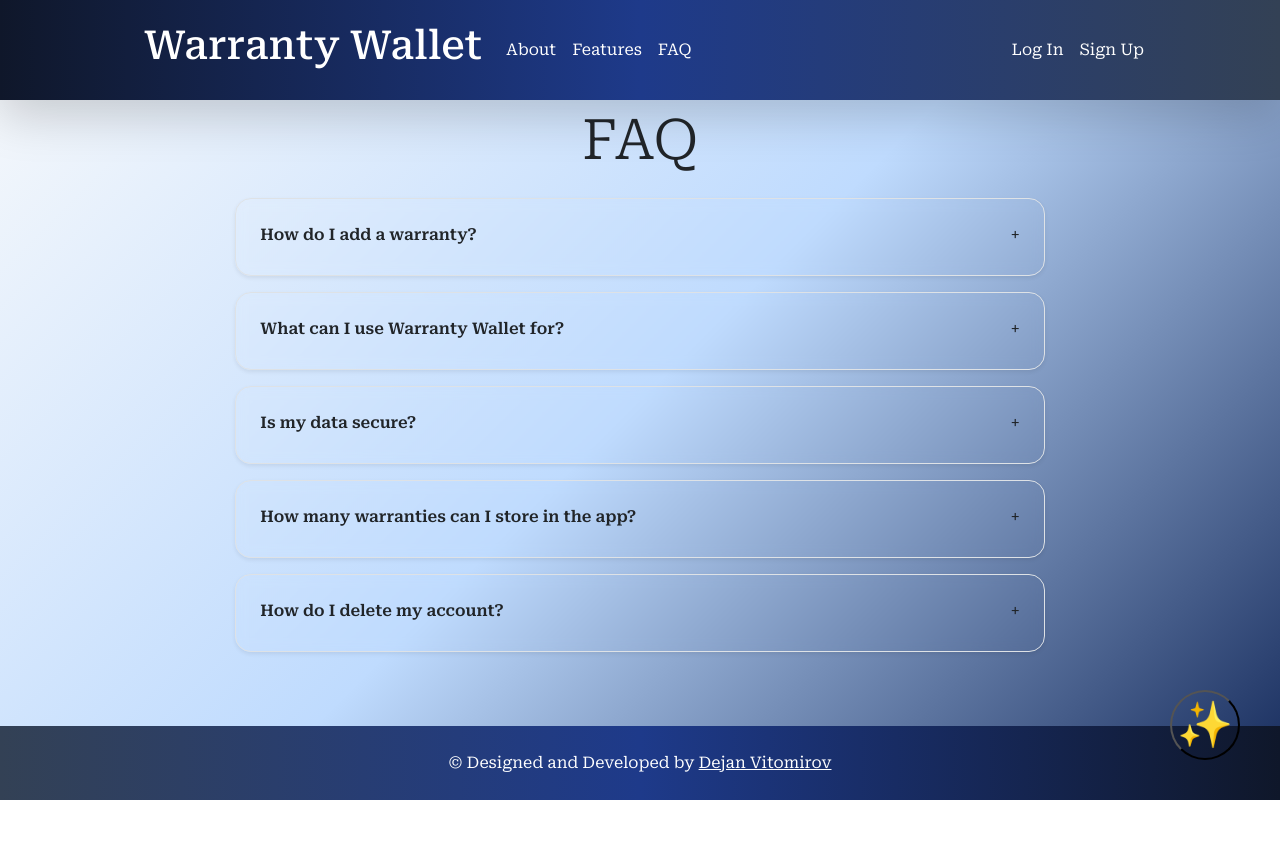
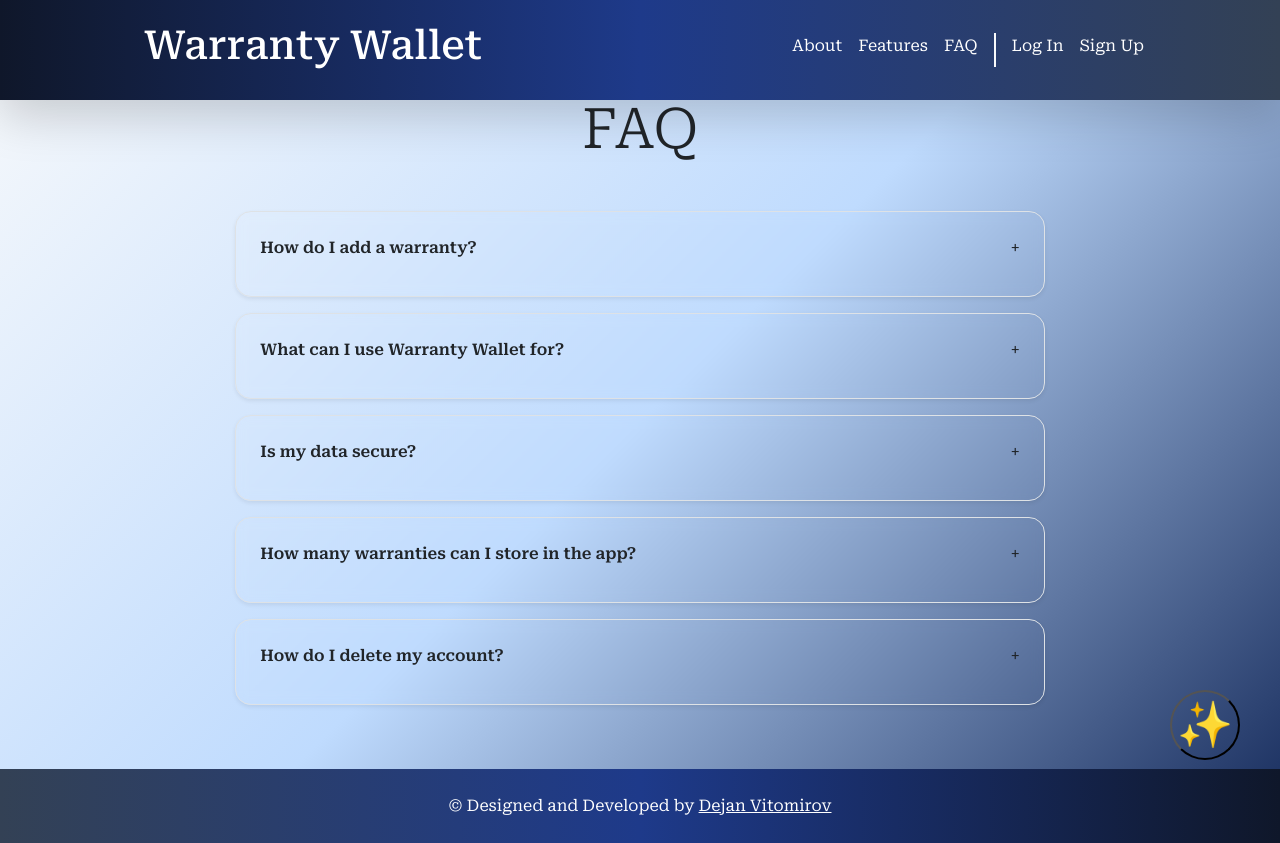
Before and after one commit to Vitomirov/warranty-wallet, a React (Vite) app in the folder src/frontend/: page /faq in a window 1280 px wide. Before the commit the page ends 800 px from the top, so only its background shows below. Built offline with nearby package versions, Linux system fonts and the light colour scheme; a web font is replaced by a local one.

Commit message:
Link separator in header

```diff
--- a/src/frontend/layout/Header.jsx
+++ b/src/frontend/layout/Header.jsx
@@ -53,8 +53,8 @@ function Header() {
         <Navbar.Collapse id="responsive-navbar-nav">
           {!isLoggedIn ? (
             <>
-              {/* Navigation links for marketing pages when the user is not logged in. */}
-              <Nav className="text-end">
+              {/* Navigation links for guests (not logged in). */}
+              <Nav className="ms-auto text-end ">
                 <Nav.Link onClick={() => scrollToSection("about")}>
                   About
                 </Nav.Link>
@@ -62,10 +62,12 @@ function Header() {
                   Features
                 </Nav.Link>
                 <Nav.Link onClick={() => scrollToSection("faq")}>FAQ</Nav.Link>
-              </Nav>
 
-              {/* Authentication links (Log In / Sign Up). */}
-              <Nav className="ms-auto text-end">
+                <span
+                  className="separator
+                "
+                ></span>
+
                 <Nav.Link as={Link} to="/login" onClick={collapseNavbar}>
                   Log In
                 </Nav.Link>
--- a/src/frontend/pages/FAQ.jsx
+++ b/src/frontend/pages/FAQ.jsx
@@ -40,7 +40,7 @@ const FAQ = () => {
   return (
     <section id="faq" className="py-5">
       <div className="container">
-        <h2 className="display-4 text-center mb-4">FAQ</h2>
+        <h2 className="display-4 text-center mb-5">FAQ</h2>
 
         <div className="row justify-content-center">
           <div className="col-lg-10">
@@ -50,7 +50,7 @@ const FAQ = () => {
                 className="mb-3 rounded-4 border shadow-sm"
                 style={{
                   backgroundColor: "transparent",
-                  backdropFilter: "blur(6px)", // modern frosted glass
+                  backdropFilter: "blur(6px)",
                   cursor: "pointer",
                 }}
                 variants={itemVariants}
@@ -59,7 +59,7 @@ const FAQ = () => {
                 viewport={{ once: true, amount: 0.2 }}
               >
                 <button
-                  className="faq-btn btn text-start w-100 p-4 d-flex justify-content-between align-items-center"
+                  className="faq-btn btn text-start w-100 p-4 d-flex justify-content-between align-items-center mb-2"
                   onClick={() => toggleQuestion(index)}
                   aria-expanded={activeQuestion === index}
                   aria-controls={`faq-answer-${index}`}
--- a/src/frontend/styles/layout/_header.scss
+++ b/src/frontend/styles/layout/_header.scss
@@ -1,3 +1,5 @@
+@use '../variables';
+
 .header {
   background: linear-gradient(
     90deg,
@@ -7,3 +9,24 @@
   );
   box-shadow: 0 4px 6px rgba(0, 0, 0, 0.2);
 }
+
+/* Desktop separator (vertical) */
+.separator {
+  border-right: 2px solid variables.$lightGrayBlue;
+  height: 34px; /* visina separatora */
+  margin:  0.5rem;
+  display: inline-block;
+}
+
+/* Mobile / hamburger: horizontal line */
+@media (max-width: 991.98px) {
+  .separator {
+    border-left: none;           /* ukloni vertikalnu */
+    border-top: 2px solid variables.$lightGrayBlue; /* horizontalna linija */
+    width: 100%;
+    height: 0;
+    margin: 0.5rem 0;
+  }
+
+
+}
```
